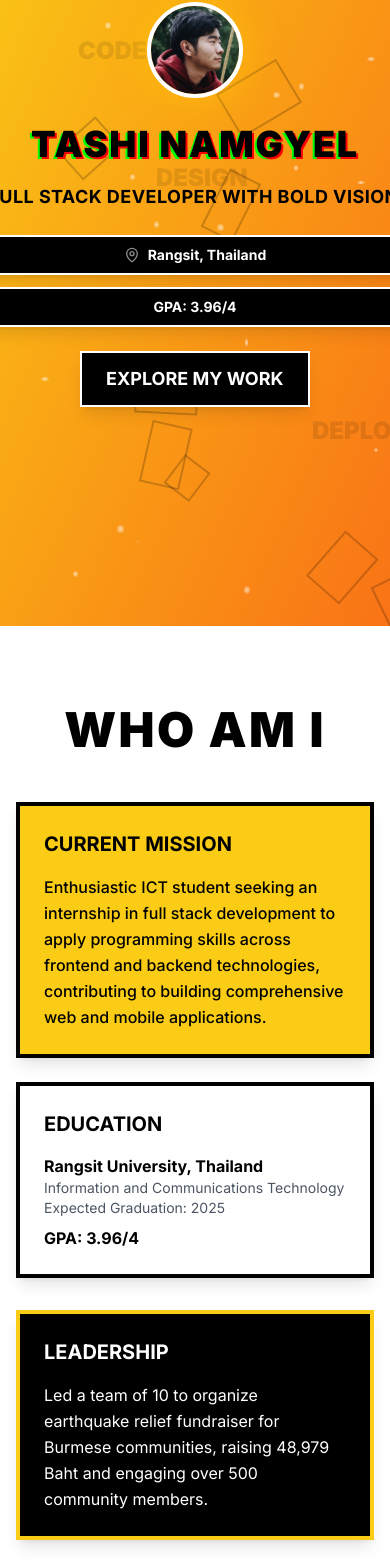
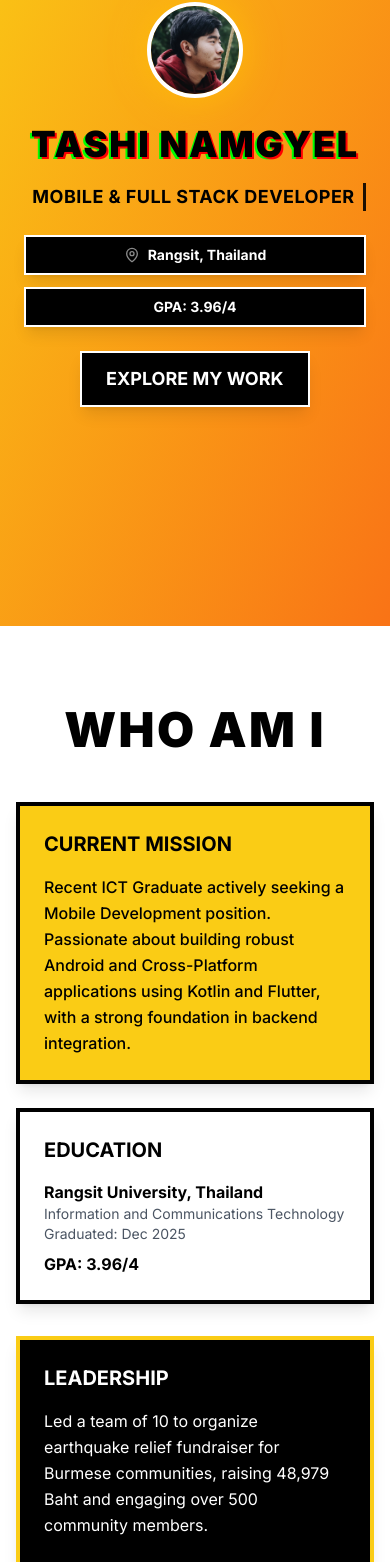
Before and after one commit to Tashinamgyel/portfolio, a Next.js app: page / in a window 390 px wide. Shown: the part 218-1780 px from the top of the page. Built offline with nearby package versions, Linux system fonts and the light colour scheme.

Commit message:
Update portfolio projects and job status

```diff
--- a/app/layout.tsx
+++ b/app/layout.tsx
@@ -8,18 +8,17 @@ import "./globals.css"
 const inter = Inter({ subsets: ["latin"] })
 
 export const metadata: Metadata = {
-    title: "Tashi Namgyel - Full Stack Developer",
+  title: "Tashi Namgyel - Mobile & Full Stack Developer",
   description:
-        "Full Stack Developer specializing in Flutter, Java, Spring Boot, and Python. ICT student at Rangsit University seeking internship opportunities.",
+    "Mobile Software Engineer specializing in Native Android (Kotlin) and Flutter. Recent ICT graduate from Rangsit University with production experience in Government Tech and IoT.",
   keywords: [
     "Tashi Namgyel",
-        "Full Stack Developer",
+    "Android Developer",
+    "Kotlin Developer",
     "Flutter Developer",
-        "Java",
-        "Spring Boot",
-        "Python",
-        "Mobile Development",
-        "Web Development",
+    "Mobile Engineer",
+    "Java Spring Boot",
+    "Software Engineer",
   ],
   authors: [{ name: "Tashi Namgyel" }],
   creator: "Tashi Namgyel",
@@ -32,24 +31,24 @@ export const metadata: Metadata = {
     type: "website",
     locale: "en_US",
     url: "https://www.tashinamgyel.com",
-        title: "Tashi Namgyel - Full Stack Developer",
+    title: "Tashi Namgyel - Mobile & Full Stack Developer",
     description:
-            "Full Stack Developer specializing in Flutter, Java, Spring Boot, and Python. ICT student at Rangsit University seeking internship opportunities.",
+      "Mobile Software Engineer specializing in Native Android (Kotlin) and Flutter. Recent ICT graduate from Rangsit University.",
     siteName: "Tashi Namgyel Portfolio",
     images: [
       {
         url: "/images/tashi-profile.jpeg",
         width: 1200,
         height: 630,
-                alt: "Tashi Namgyel - Full Stack Developer",
+        alt: "Tashi Namgyel - Mobile Developer",
       },
     ],
   },
   twitter: {
     card: "summary_large_image",
-        title: "Tashi Namgyel - Full Stack Developer",
+    title: "Tashi Namgyel - Mobile Developer",
     description:
-            "Full Stack Developer specializing in Flutter, Java, Spring Boot, and Python. ICT student at Rangsit University seeking internship opportunities.",
+      "Mobile Software Engineer specializing in Native Android (Kotlin) and Flutter.",
     images: ["/images/tashi-profile.jpeg"],
     creator: "@tashinamgyel",
   },
@@ -67,6 +66,7 @@ export const metadata: Metadata = {
   verification: {
     google: "your-google-verification-code", // Add your Google Search Console verification code
   },
+    generator: 'v0.dev'
 }
 
 export default function RootLayout({
@@ -104,7 +104,7 @@ html {
               name: "Tashi Namgyel",
               url: "https://www.tashinamgyel.com",
               image: "https://www.tashinamgyel.com/images/tashi-profile.jpeg",
-                        jobTitle: "Full Stack Developer",
+              jobTitle: "Mobile Software Engineer",
               worksFor: {
                 "@type": "EducationalOrganization",
                 name: "Rangsit University",
@@ -113,7 +113,7 @@ html {
                 "@type": "EducationalOrganization",
                 name: "Rangsit University",
               },
-                        knowsAbout: ["Flutter", "Java", "Spring Boot", "Python", "Mobile Development", "Web Development"],
+              knowsAbout: ["Kotlin", "Android Development", "Flutter", "Java Spring Boot", "IoT", "Mobile Development"],
               email: "tashin599@gmail.com",
               telephone: "+66819871288",
               address: {
--- a/app/page.tsx
+++ b/app/page.tsx
@@ -3,7 +3,7 @@
 import type React from "react"
 
 import { useState, useEffect, useRef } from "react"
-import { Github, Mail, Phone, MapPin, Download, Moon, Sun, Code, Zap, Trophy, Users } from "lucide-react"
+import { Github, Mail, Phone, MapPin, Download, Moon, Sun, Code, Zap, Trophy, Users, Smartphone, Database, Globe } from "lucide-react"
 
 export default function Portfolio() {
   const [isDark, setIsDark] = useState(false)
@@ -20,50 +20,21 @@ export default function Portfolio() {
     gpa: 0,
     fundraised: 0,
   })
-  const [mouseTrail, setMouseTrail] = useState<
-      Array<{
-        id: number
-        x: number
-        y: number
-        timestamp: number
-      }>
-  >([])
 
   const heroRef = useRef<HTMLElement>(null)
   const projectsRef = useRef<HTMLElement>(null)
 
-  // Single mouse tracking effect
+  // Mouse tracking for parallax effects
   useEffect(() => {
     const handleMouseMove = (e: MouseEvent) => {
       setMousePosition({
         x: (e.clientX / window.innerWidth) * 100,
         y: (e.clientY / window.innerHeight) * 100,
       })
-
-      // Add mouse trail effect
-      const newTrailPoint = {
-        id: Date.now(),
-        x: e.clientX,
-        y: e.clientY,
-        timestamp: Date.now(),
-      }
-
-      setMouseTrail((prev) => [...prev.slice(-10), newTrailPoint])
     }
 
     window.addEventListener("mousemove", handleMouseMove)
     return () => window.removeEventListener("mousemove", handleMouseMove)
-  }, [])
-
-  // Clean up trail effect
-  useEffect(() => {
-    const cleanupTrail = () => {
-      const now = Date.now()
-      setMouseTrail((prev) => prev.filter((point) => now - point.timestamp < 1000))
-    }
-
-    const trailInterval = setInterval(cleanupTrail, 100)
-    return () => clearInterval(trailInterval)
   }, [])
 
   // Loading animation
@@ -113,7 +84,7 @@ export default function Portfolio() {
         requestAnimationFrame(animate)
       }
 
-      animateCounter(6, "projects")
+      animateCounter(8, "projects")
       animateCounter(1, "hackathons")
       animateCounter(396, "gpa") // 3.96 * 100 for animation
       animateCounter(48979, "fundraised")
@@ -153,133 +124,88 @@ export default function Portfolio() {
 
   const projects = [
     {
-      title: "TeeTime - Golf Booking App",
+      title: "City Bus Tracking System",
       description:
-          "Flutter-based app for tee time booking with Firebase integration. Hackathon 2025 finalist with 70% improvement in social engagement.",
-      tech: "Flutter, Dart, Firebase",
+        "Real-time dual-app ecosystem (Driver & User) integrating ESP32 hardware via MQTT and Firebase for live tracking.",
+      tech: "Kotlin, Firebase, MQTT, IoT",
+      date: "Dec 2025",
+      highlight: "🚀 Full Stack IoT",
+      icon: MapPin,
+      color: "from-blue-500 to-cyan-400",
+    },
+    {
+      title: "Constitution of Bhutan App",
+      description:
+        "Official government app published on Play Store. Features offline caching (Room DB) and full-text search.",
+      tech: "Kotlin, Jetpack Compose, Room",
+      date: "Oct 2025",
+      highlight: "📱 Published App",
+      icon: Smartphone,
+      color: "from-orange-400 to-red-500",
+    },
+    {
+      title: "BhutanAPI Services",
+      description: "Centralized RESTful API delivering national data (statistics, GNH) to government agencies with 99% uptime.",
+      tech: "Java Spring Boot, PostgreSQL, Swagger",
+      date: "Nov 2025",
+      icon: Database,
+      color: "from-green-400 to-emerald-600",
+    },
+    {
+      title: "House of Bhutan Platform",
+      description: "Civic discussion platform simulating parliament. Features real-time debate threads and voting systems.",
+      tech: "Kotlin, Firebase, MVVM, Hilt",
+      date: "Nov 2025",
+      icon: Users,
+      color: "from-purple-500 to-indigo-600",
+    },
+    {
+      title: "Dating App MVP",
+      description: "High-fidelity cross-platform MVP with complex multi-image upload flows and authentication.",
+      tech: "Flutter, Dart, Spring Boot",
+      date: "Sept 2025",
+      icon: Smartphone,
+      color: "from-pink-400 to-rose-500",
+    },
+    {
+      title: "TeeTime - Golf Booking",
+      description:
+        "Flutter-based booking app with social engagement features. Finalist at Hospitality & ERP Hackathon.",
+      tech: "Flutter, Firebase",
       date: "March 2025",
       highlight: "🏆 Hackathon Finalist",
       icon: Trophy,
       color: "from-yellow-400 to-orange-500",
     },
-    {
-      title: "Language Assistance App",
-      description:
-          "Vocabulary learning app powered by OpenAI API with quiz generation and meaning lookup functionality.",
-      tech: "Flutter, OpenAI API",
-      date: "April 2025",
-      icon: Code,
-      color: "from-blue-400 to-purple-500",
-    },
-    {
-      title: "IELTS Practice App",
-      description: "Android app for IELTS reading practice with AI-generated essays on custom topics.",
-      tech: "Flutter, Android",
-      date: "April 2025",
-      icon: Zap,
-      color: "from-green-400 to-blue-500",
-    },
-    {
-      title: "AI Airport Pickup Chatbot",
-      description: "Gemini AI-powered chatbot handling 80% of university website FAQs with automated responses.",
-      tech: "Gemini AI, Python",
-      date: "February 2024",
-      icon: Users,
-      color: "from-red-400 to-pink-500",
-    },
-    {
-      title: "TO-DO Application",
-      description: "Clean, minimal Flutter app for task management supporting 100+ tasks with optimized render time.",
-      tech: "Flutter, Dart",
-      date: "May 2025",
-      icon: Code,
-      color: "from-purple-400 to-indigo-500",
-    },
-    {
-      title: "Telegram Utility Bots",
-      description:
-          "Multiple Python bots for taekwondo bookings, video downloads, PDF operations, and file conversions.",
-      tech: "Python, Telegram API",
-      date: "November 2024",
-      icon: Zap,
-      color: "from-teal-400 to-cyan-500",
-    },
   ]
 
   const skills = {
     technical: [
+      { name: "Kotlin (Android)", level: 95 },
       { name: "Dart (Flutter)", level: 90 },
-      { name: "Java", level: 85 },
-      { name: "Spring Boot", level: 80 },
-      { name: "Python", level: 80 },
-      { name: "UI/UX", level: 85 },
-      { name: "Git", level: 75 },
-      { name: "SQL", level: 70 },
-      { name: "HTML/CSS", level: 80 },
-      { name: "Firebase", level: 75 },
+      { name: "Java Spring Boot", level: 85 },
+      { name: "Jetpack Compose", level: 90 },
+      { name: "Firebase", level: 85 },
+      { name: "Room / SQL", level: 80 },
+      { name: "Retrofit / API", level: 85 },
+      { name: "Python", level: 75 },
+      { name: "Git / CI/CD", level: 80 },
     ],
     soft: ["Team Leadership", "Effective Communication", "Cross-functional Collaboration"],
     languages: ["English (Fluent)", "Hindi (Proficient)", "Dzongkha (Native)", "Thai (Conversational)"],
   }
 
-  // Simple Background Effects Component
-  const SimpleBackgroundEffects = () => {
-    return (
-        <div className="absolute inset-0 overflow-hidden pointer-events-none">
-          {/* Particle system inspired by your code */}
-          {[...Array(30)].map((_, i) => (
+  const FloatingElement = ({ children, delay = 0 }: { children: React.ReactNode; delay?: number }) => (
     <div
-                  key={`particle-${i}`}
-                  className="particle"
-                  style={
-                    {
-                      left: `${Math.random() * 100}%`,
-                      top: `${Math.random() * 100}%`,
-                      width: `${Math.random() * 6 + 3}px`,
-                      height: `${Math.random() * 6 + 3}px`,
-                      animationDelay: `${Math.random() * 4}s`,
-                      animationDuration: `${Math.random() * 6 + 6}s`,
-                      "--move-x": `${(Math.random() - 0.5) * 80}px`,
-                      "--move-y": `${(Math.random() - 0.5) * 80}px`,
-                      transform: `translate(${mousePosition.x * 0.05}px, ${mousePosition.y * 0.05}px)`,
-                    } as React.CSSProperties
-                  }
-              />
-          ))}
-
-          {/* Simple geometric shapes - much slower movement */}
-          {Array.from({ length: 8 }).map((_, i) => (
-              <div
-                  key={`shape-${i}`}
-                  className="absolute border-2 border-black opacity-20 transition-transform duration-[3000ms] ease-out"
+      className="animate-float"
       style={{
-                    left: `${Math.random() * 100}%`,
-                    top: `${Math.random() * 100}%`,
-                    width: `${Math.random() * 40 + 30}px`,
-                    height: `${Math.random() * 40 + 30}px`,
-                    transform: `rotate(${Math.random() * 360}deg) translate(${mousePosition.x * 0.0005}px, ${mousePosition.y * 0.0005}px)`,
-                  }}
-              />
-          ))}
-
-          {/* Slower floating text elements */}
-          {["CODE", "DESIGN", "BUILD", "DEPLOY"].map((text, i) => (
-              <div
-                  key={`text-${i}`}
-                  className="absolute text-black font-black opacity-10 text-2xl animate-slow-float pointer-events-none select-none"
-                  style={{
-                    left: `${20 + i * 20}%`,
-                    top: `${30 + i * 15}%`,
-                    animationDelay: `${i * 3}s`,
-                    transform: `translate(${mousePosition.x * 0.005}px, ${mousePosition.y * 0.005}px)`,
+        animationDelay: `${delay}s`,
+        transform: `translate(${mousePosition.x * 0.02}px, ${mousePosition.y * 0.02}px)`,
       }}
     >
-                {text}
-              </div>
-          ))}
+      {children}
     </div>
   )
-  }
 
   return (
     <div
@@ -288,36 +214,7 @@ export default function Portfolio() {
       <style jsx>{`
         @keyframes float {
           0%, 100% { transform: translateY(0px) rotate(0deg); }
-            25% { transform: translateY(-10px) rotate(1deg); }
           50% { transform: translateY(-20px) rotate(2deg); }
-            75% { transform: translateY(-10px) rotate(1deg); }
-          }
-
-          @keyframes particle-drift {
-            0% { transform: translate(0, 0) rotate(0deg); }
-            25% { transform: translate(10px, -10px) rotate(90deg); }
-            50% { transform: translate(-5px, -20px) rotate(180deg); }
-            75% { transform: translate(-10px, -10px) rotate(270deg); }
-            100% { transform: translate(0, 0) rotate(360deg); }
-          }
-
-          @keyframes glow-pulse {
-            0%, 100% {
-              box-shadow: 0 0 5px rgba(250, 204, 21, 0.3);
-              transform: scale(1);
-            }
-            50% {
-              box-shadow: 0 0 20px rgba(250, 204, 21, 0.8);
-              transform: scale(1.1);
-            }
-          }
-
-          .particle-glow {
-            animation: glow-pulse 3s ease-in-out infinite;
-          }
-
-          .particle-drift {
-            animation: particle-drift 15s linear infinite;
         }
         @keyframes pulse-glow {
           0%, 100% { box-shadow: 0 0 20px rgba(255, 193, 7, 0.5); }
@@ -348,7 +245,6 @@ export default function Portfolio() {
         @keyframes blink {
           50% { border-color: transparent; }
         }
-
         .animate-float {
           animation: float 6s ease-in-out infinite;
         }
@@ -418,29 +314,6 @@ export default function Portfolio() {
           60% { transform: translate(-2px, 2px); }
           80% { transform: translate(-2px, -2px); }
         }
-          @keyframes slow-float {
-            0%, 100% { transform: translateY(0px) rotate(0deg); }
-            25% { transform: translateY(-5px) rotate(0.5deg); }
-            50% { transform: translateY(-10px) rotate(1deg); }
-            75% { transform: translateY(-5px) rotate(0.5deg); }
-          }
-
-          .animate-slow-float {
-            animation: slow-float 12s ease-in-out infinite;
-          }
-          @keyframes particle-move {
-            0% { transform: translate(0, 0); opacity: 0.2; }
-            50% { transform: translate(var(--move-x), var(--move-y)); opacity: 0.6; }
-            100% { transform: translate(0, 0); opacity: 0.2; }
-          }
-
-          .particle {
-            position: absolute;
-            border-radius: 50%;
-            background: radial-gradient(circle, rgba(255, 255, 255, 0.6) 0%, rgba(255, 255, 255, 0.2) 70%);
-            animation: particle-move 8s ease-in-out infinite;
-            pointer-events: none;
-          }
       `}</style>
 
       {/* Hero Section */}
@@ -450,22 +323,17 @@ export default function Portfolio() {
         className="min-h-screen flex items-center justify-center bg-gradient-to-br from-yellow-400 to-orange-500 dark:from-yellow-600 dark:to-orange-700 text-black relative overflow-hidden"
       >
         {/* Animated background elements */}
-          <SimpleBackgroundEffects />
-
-          {/* Mouse Trail Effect */}
-          <div className="absolute inset-0 pointer-events-none">
-            {mouseTrail.map((point, index) => (
+        <div className="absolute inset-0">
+          {[...Array(20)].map((_, i) => (
+            <FloatingElement key={i} delay={i * 0.2}>
               <div
-                    key={point.id}
-                    className="absolute w-2 h-2 bg-yellow-400 rounded-full"
+                className="absolute w-4 h-4 bg-black opacity-10 rounded-full"
                 style={{
-                      left: point.x,
-                      top: point.y,
-                      opacity: ((index + 1) / mouseTrail.length) * 0.5,
-                      transform: "translate(-50%, -50%)",
-                      animation: "particle-drift 2s ease-out forwards",
+                  left: `${Math.random() * 100}%`,
+                  top: `${Math.random() * 100}%`,
                 }}
               />
+            </FloatingElement>
           ))}
         </div>
 
@@ -486,7 +354,7 @@ export default function Portfolio() {
           <div
             className={`typewriter text-lg sm:text-xl md:text-2xl lg:text-3xl font-bold mb-6 md:mb-8 tracking-wide px-2 ${visibleSections.has("home") ? "" : "opacity-0"}`}
           >
-              FULL STACK DEVELOPER WITH BOLD VISION
+            MOBILE & FULL STACK DEVELOPER
           </div>
 
           <div
@@ -527,9 +395,7 @@ export default function Portfolio() {
               >
                 <h3 className="text-xl md:text-2xl font-bold mb-4">CURRENT MISSION</h3>
                 <p className="text-base md:text-lg font-medium leading-relaxed">
-                    Enthusiastic ICT student seeking an internship in full stack development to apply programming skills
-                    across frontend and backend technologies, contributing to building comprehensive web and mobile
-                    applications.
+                  Recent ICT Graduate actively seeking a Mobile Development position. Passionate about building robust Android and Cross-Platform applications using Kotlin and Flutter, with a strong foundation in backend integration.
                 </p>
               </div>
 
@@ -542,7 +408,7 @@ export default function Portfolio() {
                 <p className="text-gray-600 dark:text-gray-400 text-sm md:text-base">
                   Information and Communications Technology
                 </p>
-                  <p className="text-gray-600 dark:text-gray-400 text-sm md:text-base">Expected Graduation: 2025</p>
+                <p className="text-gray-600 dark:text-gray-400 text-sm md:text-base">Graduated: Dec 2025</p>
                 <p className="font-bold mt-2 text-base md:text-lg">GPA: 3.96/4</p>
               </div>
             </div>
@@ -585,7 +451,7 @@ export default function Portfolio() {
           <h2
             className={`text-5xl font-black mb-12 text-center tracking-wider text-black dark:text-white ${visibleSections.has("projects") ? "animate-slide-in-up" : "opacity-0"}`}
           >
-              PROJECTS
+            FEATURED PROJECTS
           </h2>
 
           <div className="grid sm:grid-cols-2 lg:grid-cols-3 gap-6 md:gap-8">
@@ -805,17 +671,17 @@ export default function Portfolio() {
             >
               <h3 className="text-2xl font-bold mb-6">READY TO COLLABORATE?</h3>
               <p className="text-lg mb-6 leading-relaxed">
-                  I'm actively seeking Flutter development internship opportunities. Let's build something amazing
+                I'm actively seeking Mobile Development opportunities (Android/Flutter). Let's build something amazing
                 together with clean code and bold design!
               </p>
               <div className="space-y-4">
                 <div className="bg-yellow-400 text-black p-4 border-2 border-white hover:scale-105 transition-transform duration-300">
                   <div className="font-bold">AVAILABILITY</div>
-                    <div>Ready for internship opportunities</div>
+                  <div>Open for Mobile Development Roles</div>
                 </div>
                 <div className="bg-yellow-400 text-black p-4 border-2 border-white hover:scale-105 transition-transform duration-300">
                   <div className="font-bold">SPECIALIZATION</div>
-                    <div>Flutter Mobile Development</div>
+                  <div>Native Android (Kotlin) & Flutter</div>
                 </div>
               </div>
             </div>
@@ -828,7 +694,7 @@ export default function Portfolio() {
         <div className="max-w-7xl mx-auto px-4 sm:px-6 lg:px-8">
           <div className="flex flex-col md:flex-row justify-between items-center">
             <div className="mb-4 md:mb-0">
-                <p className="font-bold">© 2025 Tashi Namgyel. Built with Flutter Passion.</p>
+              <p className="font-bold">© 2025 Tashi Namgyel. Built with Passion & Code.</p>
             </div>
             <div className="flex items-center gap-4">
               <button
```
Lines whose indentation alone changed are shown as unchanged.
